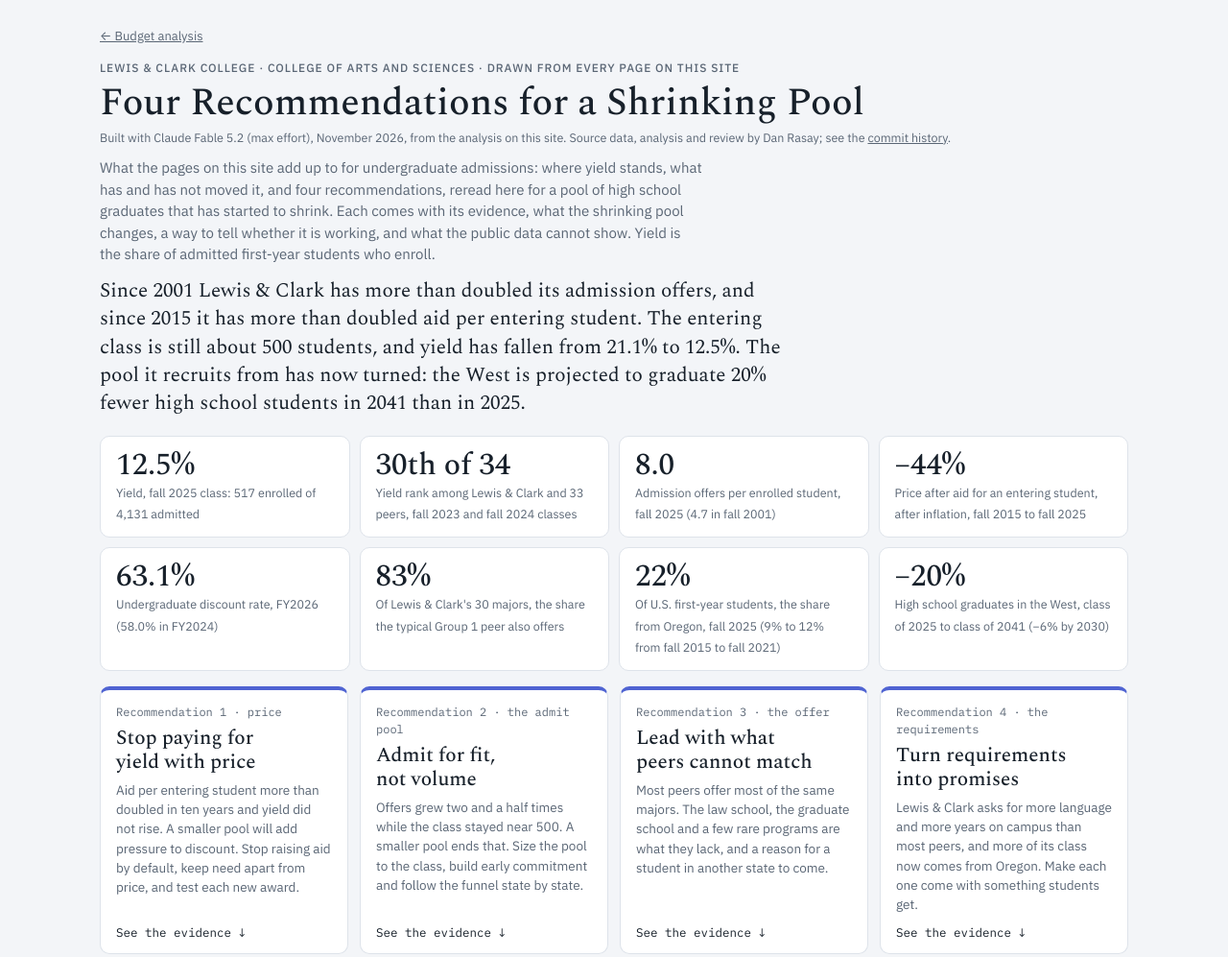
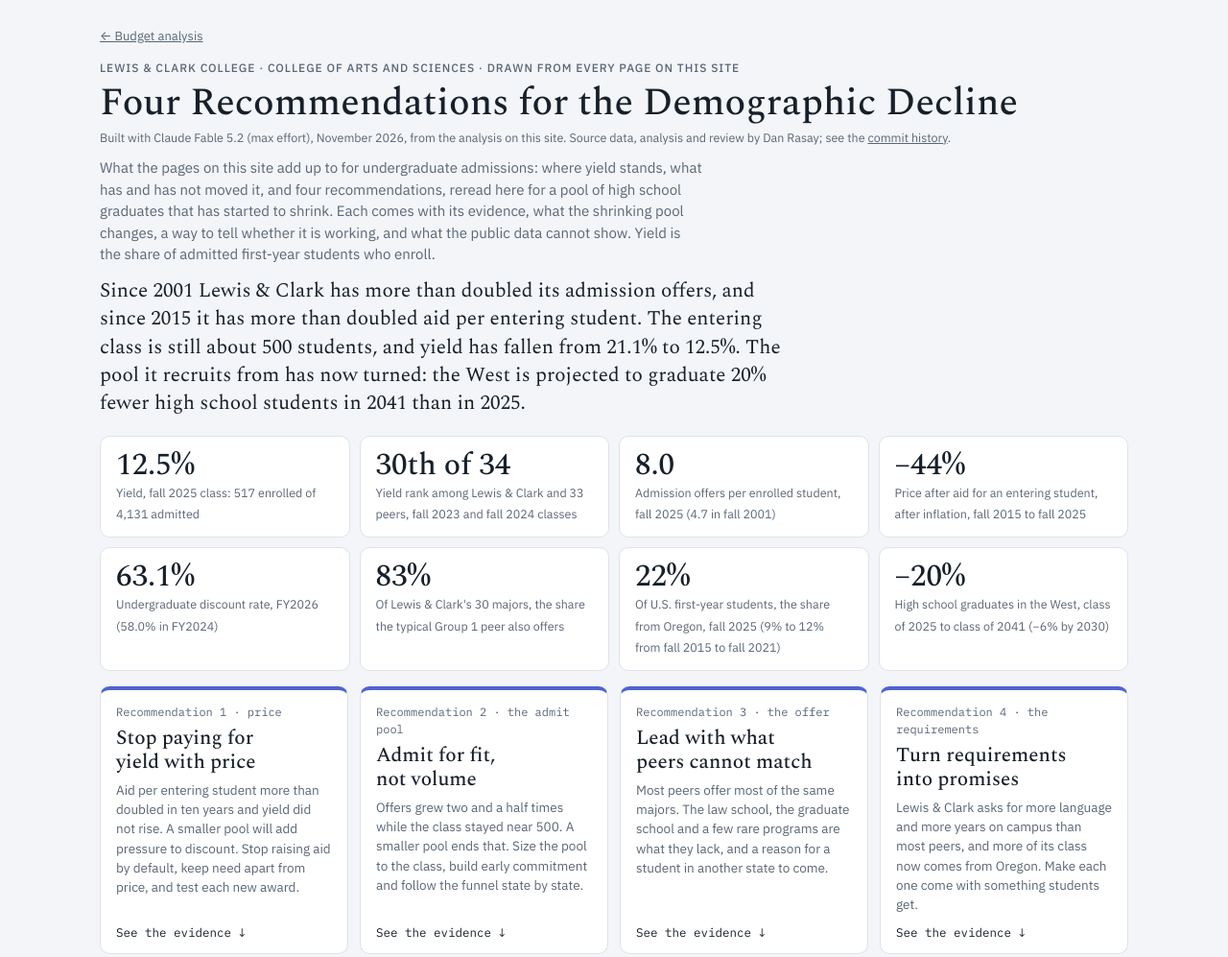
Before and after one commit to drasay-lc/budgetanalysis, a plain HTML site: page recommendations-shrinking-pool/index.html in a window 1280 px wide. Shown: the top 997 px of the page at 96% size. Drawn offline with nearby package versions, Linux system fonts and the light colour scheme.

Commit message:
Rename the demographic recommendations page
"Four Recommendations for a Shrinking Pool" shared its key phrase with
"The Shrinking Pool: College-Age Demographics". Rename it "Four
Recommendations for the Demographic Decline" in its title and heading,
on the home page card, in the README and in the link from The Shrinking
Pool. The URL is unchanged.

Co-Authored-By: Claude Opus 5.5 <noreply@anthropic.com>
Claude-Session: https://claude.ai/code/session_01UeHwMebyvD1CaDekPXmTnt

```diff
--- a/recommendations-shrinking-pool/index.html
+++ b/recommendations-shrinking-pool/index.html
@@ -4,7 +4,7 @@
 <meta charset="utf-8">
 <meta name="viewport" content="width=device-width, initial-scale=1">
 <meta name="robots" content="noindex">
-<title>Four Recommendations for a Shrinking Pool</title>
+<title>Four Recommendations for the Demographic Decline</title>
 <meta name="description" content="What the analysis on this site adds up to for Lewis & Clark's undergraduate admissions: where yield stands, what has and has not moved it, how a shrinking pool of high school graduates changes the picture, and four recommendations with their evidence.">
 <link rel="preconnect" href="https://fonts.googleapis.com">
 <link rel="preconnect" href="https://fonts.gstatic.com" crossorigin>
@@ -127,7 +127,7 @@ html.printing .act > div { padding: 10px 12px; }
   <p class="crumb"><a href="../">← Budget analysis</a></p>
   <header>
     <div class="eyebrow">Lewis &amp; Clark College · College of Arts and Sciences · drawn from every page on this site</div>
-    <h1>Four Recommendations for a Shrinking Pool</h1>
+    <h1>Four Recommendations for the Demographic Decline</h1>
     <p class="made" role="doc-subtitle">Built with Claude Fable 5.2 (max effort), November 2026, from the analysis on this site. Source data, analysis and review by Dan Rasay; see the <a href="https://github.com/drasay-lc/budgetanalysis/commits/main">commit history</a>.</p>
     <p class="dek">What the pages on this site add up to for undergraduate admissions: where yield stands, what has and has not moved it, and four recommendations, reread here for a pool of high school graduates that has started to shrink. Each comes with its evidence, what the shrinking pool changes, a way to tell whether it is working, and what the public data cannot show. Yield is the share of admitted first-year students who enroll.</p>
     <p class="find" id="find"></p>
```
Also changed, not shown: college-age-demographics/index.html (+1 -1 lines), index.html (+1 -1 lines), 1 other file.
